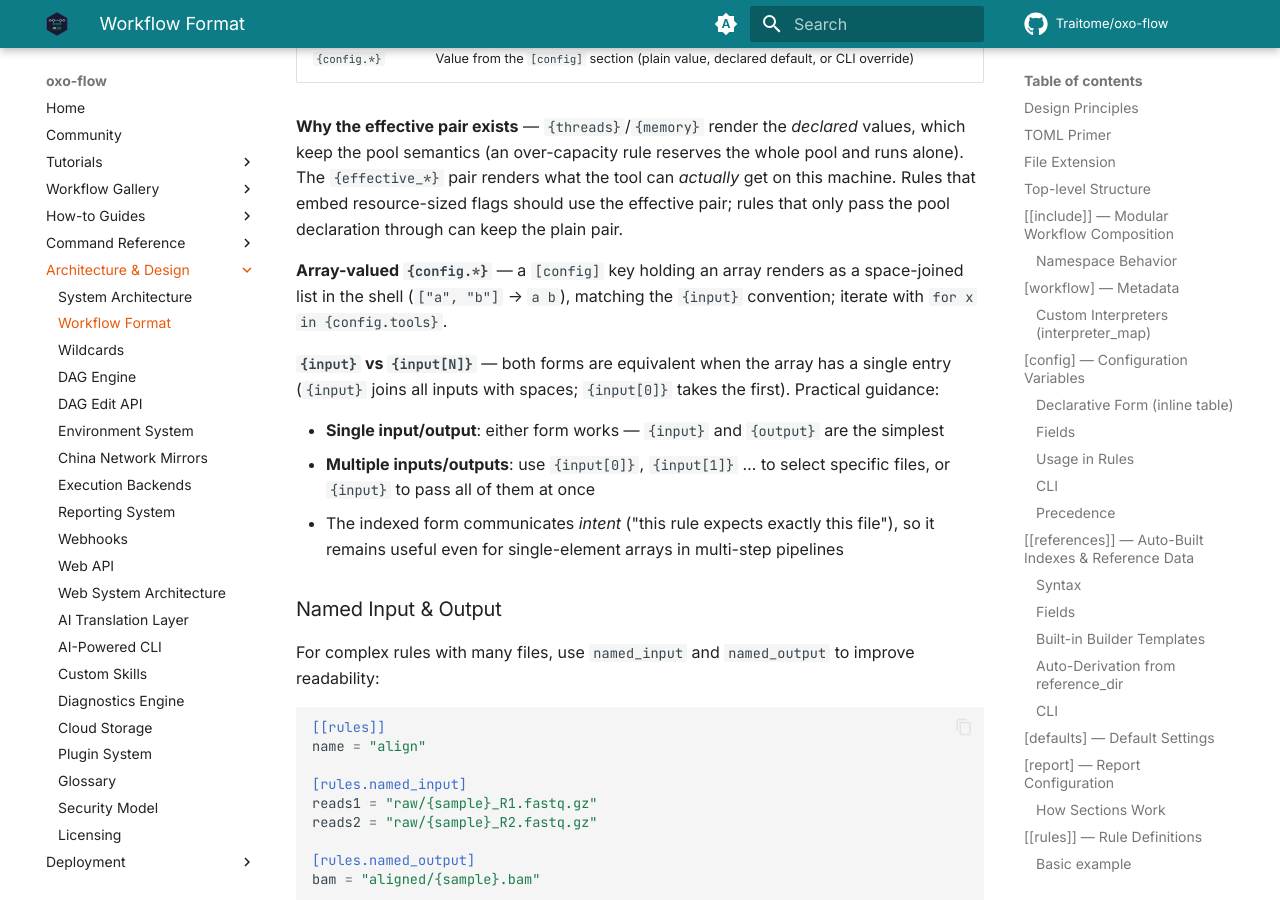
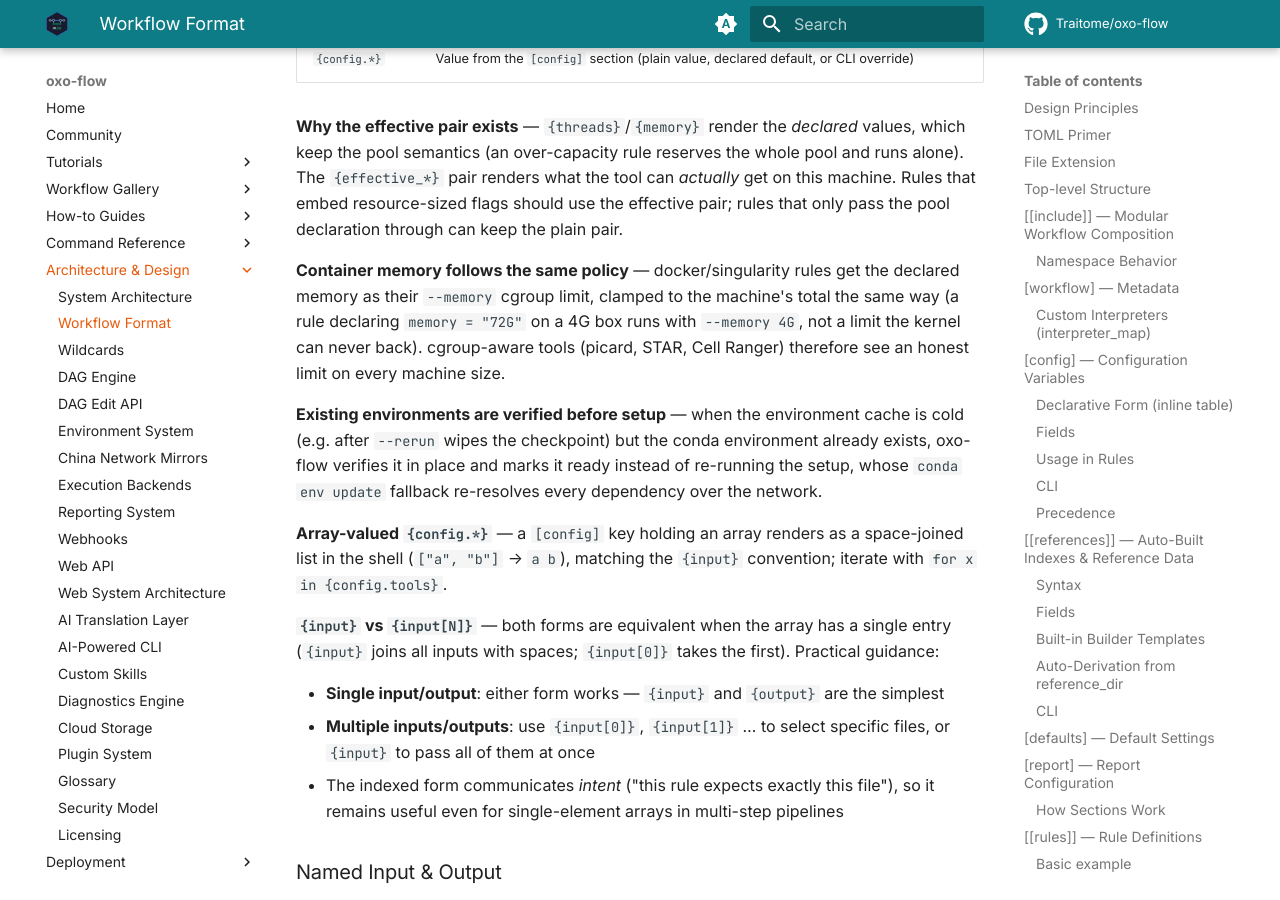
Before and after one commit to Traitome/oxo-flow, an MkDocs documentation site: the page built from docs/guide/src/reference/workflow-format.md, in a window 1280 px wide and 900 px high, scrolled down 30629 px. Built offline with MkDocs 1.6.1 and Material for MkDocs 9.7.7, drawn with Linux system fonts in a browser that asks for light colours; comment, search, counter and statistics services are not loaded.

Commit message:
docs: container --memory clamping + env verify-before-setup behaviors

```diff
--- a/docs/guide/src/reference/workflow-format.md
+++ b/docs/guide/src/reference/workflow-format.md
@@ -1146,6 +1146,19 @@ what the tool can *actually* get on this machine. Rules that embed
 resource-sized flags should use the effective pair; rules that only pass
 the pool declaration through can keep the plain pair.
 
+**Container memory follows the same policy** — docker/singularity rules
+get the declared memory as their `--memory` cgroup limit, clamped to the
+machine's total the same way (a rule declaring `memory = "72G"` on a 4G
+box runs with `--memory 4G`, not a limit the kernel can never back).
+cgroup-aware tools (picard, STAR, Cell Ranger) therefore see an honest
+limit on every machine size.
+
+**Existing environments are verified before setup** — when the
+environment cache is cold (e.g. after `--rerun` wipes the checkpoint)
+but the conda environment already exists, oxo-flow verifies it in place
+and marks it ready instead of re-running the setup, whose `conda env
+update` fallback re-resolves every dependency over the network.
+
 **Array-valued `{config.*}`** — a `[config]` key holding an array renders
 as a space-joined list in the shell (`["a", "b"]` → `a b`), matching the
 `{input}` convention; iterate with `for x in {config.tools}`.
```
